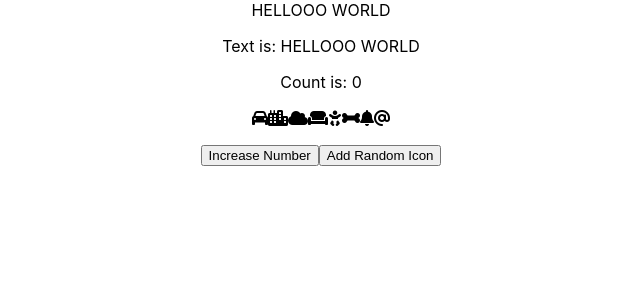
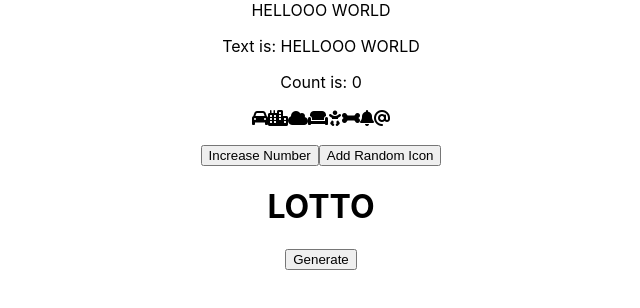
Before and after one commit to adko-source/first_react_app, a React (Create React App) app in the folder my_app/: page / in a window 1280 px wide. Shown: the top 308 px of the page, without its empty margins (319-959 px from the left). Built offline with nearby package versions, Linux system fonts and the light colour scheme.

Commit message:
Adding new Lottery component

```diff
--- a/my_app/src/components/App.js
+++ b/my_app/src/components/App.js
@@ -51,6 +51,7 @@ class App extends Component {
             <Clicker text={this.props.text} count={this.state.count} icons={this.state.icons}/>
             <button onClick={this.changeCountState}>Increase Number</button>
             <button onClick={this.getRandomIcon}>Add Random Icon</button>
+            <Lottery title="LOTTO" size={6} />
 
            </div>
           )
--- a/my_app/src/components/Lottery.js
+++ b/my_app/src/components/Lottery.js
@@ -2,13 +2,39 @@ import React, {Component} from 'react';
 
 class Lottery extends Component {
     static defaultProps = {
-
+        title: "LOTTO",
+        size: 6
     };
     constructor(props) {
     super(props);
+    this.state = {
+        lottoNums: []
     };
+    this.generateLotto = this.generateLotto.bind(this);
+
+    };
+
+    generateLotto() {
+       let lottoSize = this.props.size;
+       let newNums = [];
+       for(let i = 0; i < lottoSize; i++) {
+            let newNum = Math.floor(Math.random()*100);
+            newNums.push(newNum);
+
+       };
+       this.setState({lottoNums: [...newNums]});
+
+
+
+    };
+
     render() {
-        return(<div></div>);
+        const lottoNums = this.state.lottoNums;
+        return(<div>
+                {<h1>{this.props.title}</h1>}
+              <p>{lottoNums.map(num => " " + num)}</p>
+              <button onClick={this.generateLotto}>Generate</button>
+              </div>);
     };
 }
 
```
